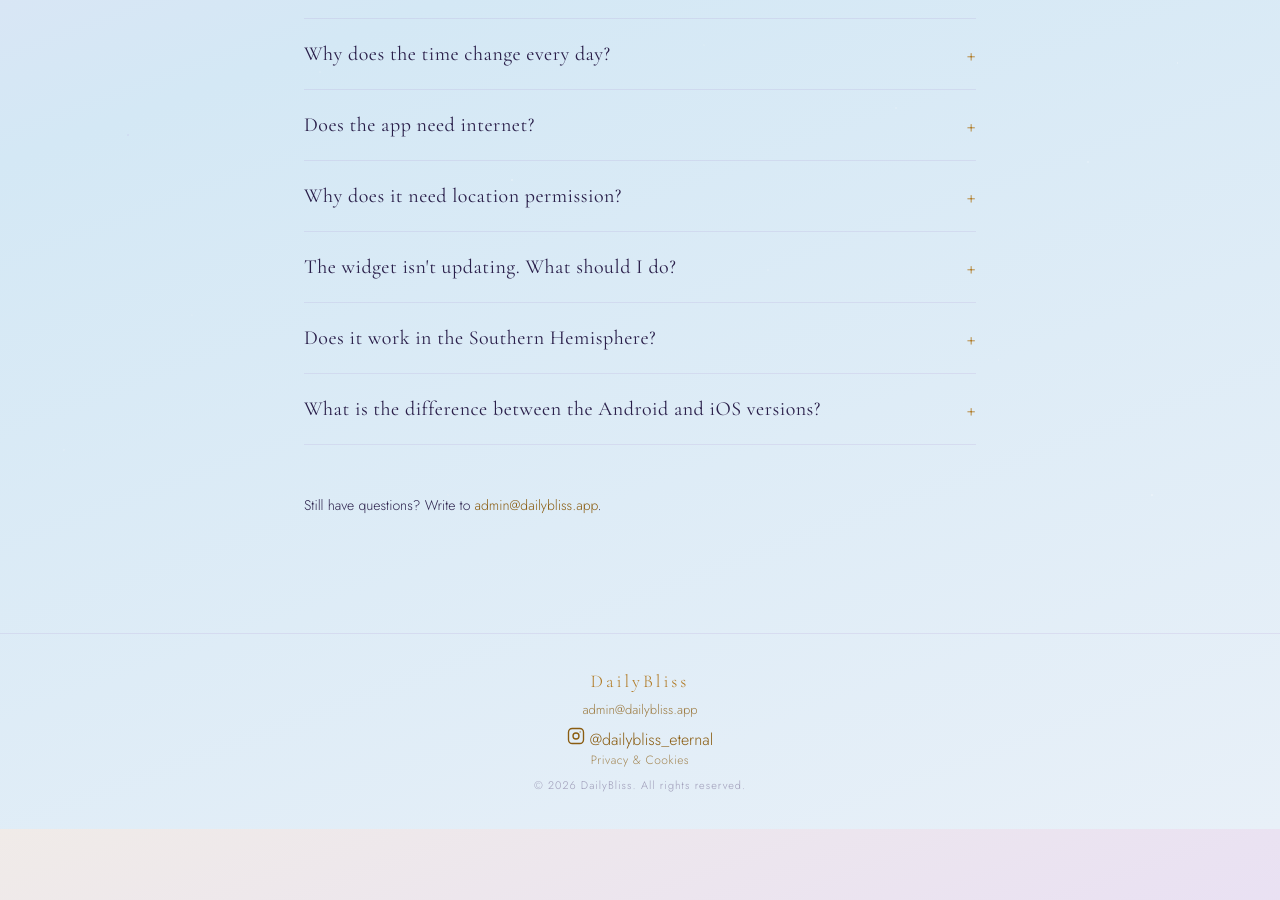
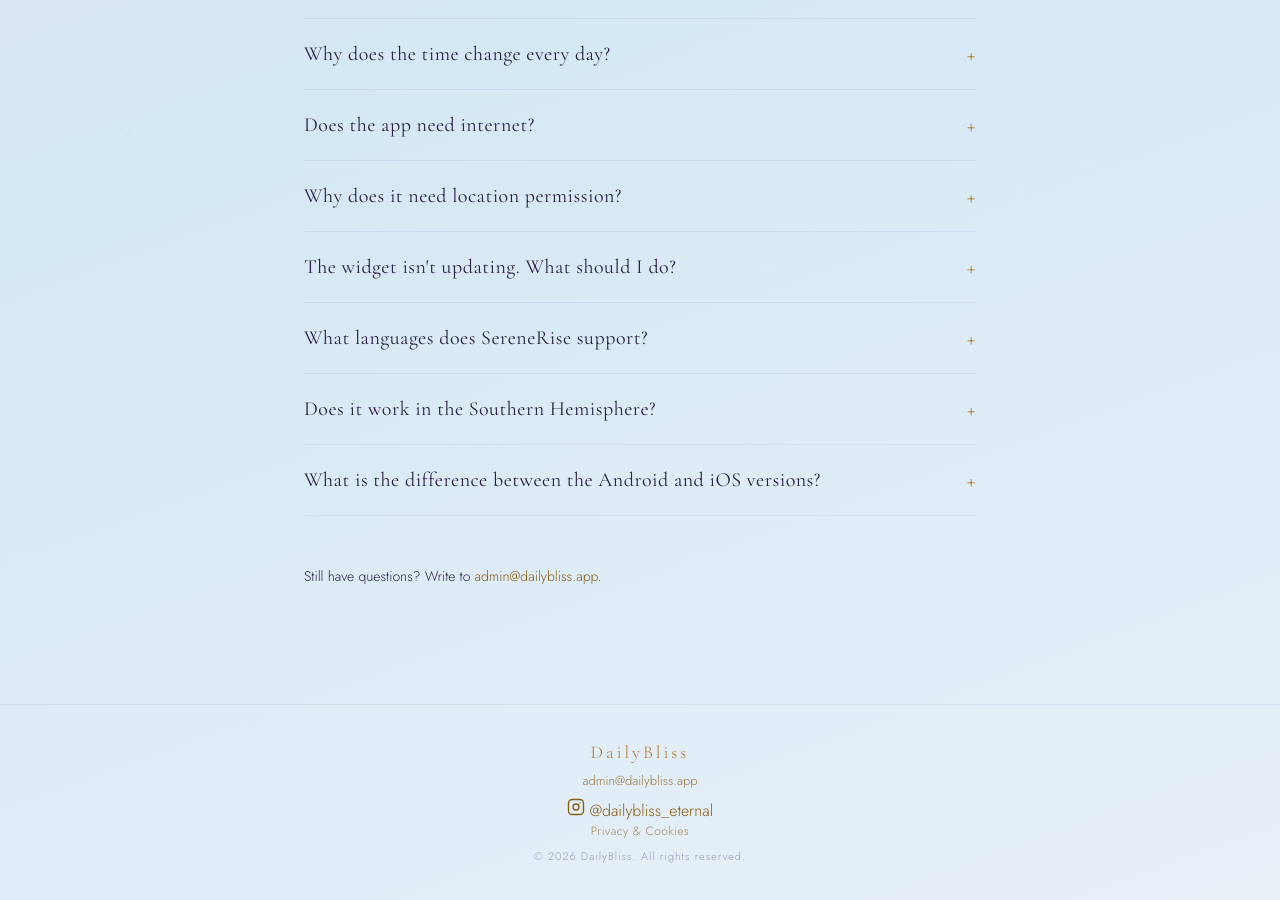
Before and after one commit to dailybliss/dailybliss.github.io, a Jekyll site: the page built from apps/serenerise/index.html, in a window 1280 px wide and 900 px high, scrolled down 1222 px. Built offline with Jekyll 4.4.1, drawn with Linux system fonts in a browser that asks for light colours; before the commit the page ends 2051 px from its top, so only the background shows below that; some of the changed lines change nothing that is shown.

Commit message:
Update index.html

```diff
--- a/apps/serenerise/index.html
+++ b/apps/serenerise/index.html
@@ -2,7 +2,7 @@
 layout: default
 title: SereneRise — Brahma Muhurta Time & Widget
 description: Precise daily Brahma Muhurta times for your exact location, right on your home screen. Available on Android and iOS.
-last_modified_at: 2026-07-04
+last_modified_at: 2026-09-28
 ---
 
 <!-- Google Ads conversion: App Store button click -->
@@ -143,6 +143,19 @@
   </details>
 
   <details class="faq-item">
+    <summary>What languages does SereneRise support?</summary>
+    <p>
+      On the <strong>Android</strong> version, SereneRise is available in 25+ top global languages
+      and automatically switches to your phone's language. Supported languages include English,
+      Hindi, Marathi, Gujarati, Telugu, Bengali, Tamil, Kannada, Punjabi, Assamese, Russian,
+      Ukrainian, Italian, French, Portuguese, German, Spanish, Swedish, Norwegian, Polish, Greek,
+      Danish, Dutch, Indonesian, Sinhala, and Vietnamese. If your phone's language isn't
+      supported, the app falls back to English. The <strong>iOS</strong> version is currently
+      available in English.
+    </p>
+  </details>
+
+  <details class="faq-item">
     <summary>Does it work in the Southern Hemisphere?</summary>
     <p>
       Yes. The sunrise calculation is purely astronomical and works correctly anywhere on Earth,
```
